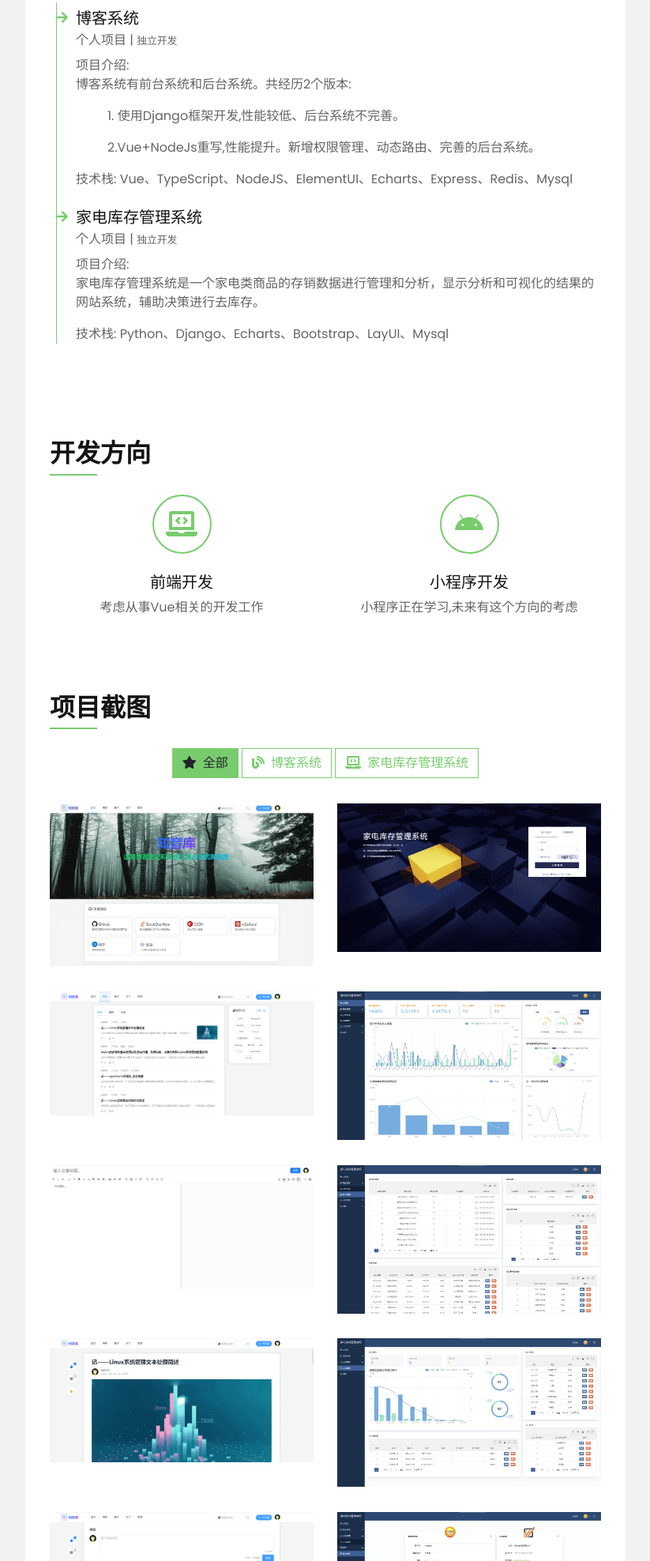
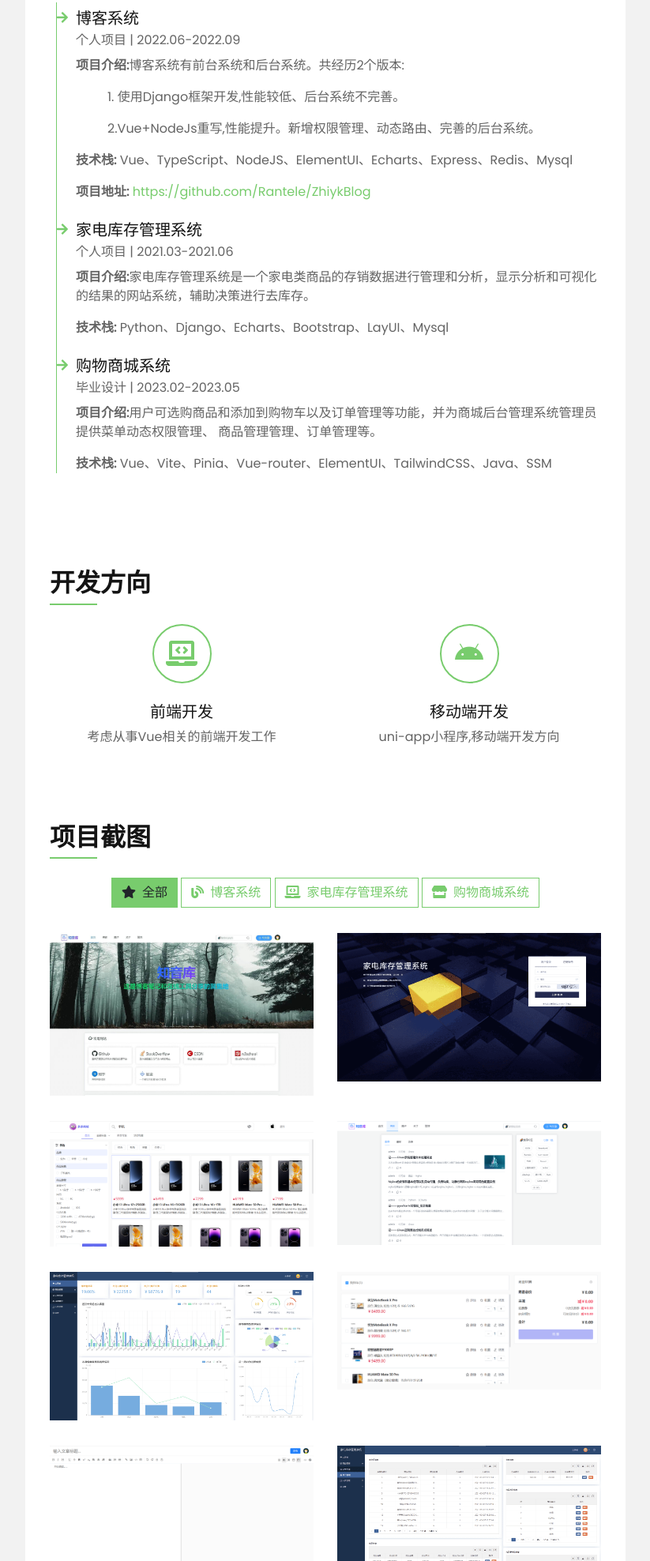
Before and after one commit to Rantele/Rantele.github.io, a plain HTML site: page index.html in a window 1280 px wide. Shown: the part 824-2800 px from the top of the page at 79% size, without its empty margins (418-1241 px from the left). Drawn offline with nearby package versions, Linux system fonts and the light colour scheme; a web font is replaced by a local one.

Commit message:
update resume

```diff
--- a/index.html
+++ b/index.html
@@ -6,7 +6,7 @@
     <meta content="width=device-width, initial-scale=1.0" name="viewport" />
 
     <!-- Favicon -->
-    <link type="image/png" sizes="96x96" rel="icon" href="img/favicon.png">
+    <link type="image/png" sizes="96x96" rel="icon" href="img/favicon.jpg">
 
 
     <!-- Google Fonts -->
@@ -75,7 +75,7 @@
                 </div>
                 <div class="col-sm-6 py-1">
                   <h5 class="d-inline text-primary">年龄:</h5>
-                  23
+                  24
                 </div>
                 <div class="col-sm-6 py-1">
                   <h5 class="d-inline text-primary">邮箱:</h5>
@@ -228,23 +228,34 @@
                 <div class="position-relative mb-4">
                   <i class="fa fa-arrow-right text-primary position-absolute" style="top: 3px; left: -24px"></i>
                   <h5 class="mb-1">博客系统</h5>
-                  <p class="mb-2">个人项目 | <small>独立开发</small></p>
+                  <p class="mb-2">个人项目 | 2022.06-2022.09</p>
                   <p>
-                    项目介绍: <br />博客系统有前台系统和后台系统。共经历2个版本:
+                    <b>项目介绍:</b>博客系统有前台系统和后台系统。共经历2个版本:
                     <ol>1. 使用Django框架开发,性能较低、后台系统不完善。</ol>
                     <ol>2.Vue+NodeJs重写,性能提升。新增权限管理、动态路由、完善的后台系统。</ol>
 
                   </p>
-                  <p>技术栈: Vue、TypeScript、NodeJS、ElementUI、Echarts、Express、Redis、Mysql</p>
+                  <p><b>技术栈:</b> Vue、TypeScript、NodeJS、ElementUI、Echarts、Express、Redis、Mysql</p>
+                  <p><b>项目地址:</b> <a href="https://github.com/Rantele/ZhiykBlog">https://github.com/Rantele/ZhiykBlog</a></p>
                 </div>
                 <div class="position-relative mb-4">
                   <i class="fa fa-arrow-right text-primary position-absolute" style="top: 3px; left: -24px"></i>
                   <h5 class="mb-1">家电库存管理系统</h5>
-                  <p class="mb-2">个人项目 | <small>独立开发</small></p>
+                  <p class="mb-2">个人项目 | 2021.03-2021.06</p>
                   <p>
-                    项目介绍:<br>家电库存管理系统是一个家电类商品的存销数据进行管理和分析，显示分析和可视化的结果的网站系统，辅助决策进行去库存。
+                    <b>项目介绍:</b>家电库存管理系统是一个家电类商品的存销数据进行管理和分析，显示分析和可视化的结果的网站系统，辅助决策进行去库存。
                   </p>
-                  <p>技术栈: Python、Django、Echarts、Bootstrap、LayUI、Mysql</p>
+                  <p><b>技术栈:</b> Python、Django、Echarts、Bootstrap、LayUI、Mysql</p>
+                </div>
+                <div class="position-relative mb-4">
+                  <i class="fa fa-arrow-right text-primary position-absolute" style="top: 3px; left: -24px"></i>
+                  <h5 class="mb-1">购物商城系统</h5>
+                  <p class="mb-2">毕业设计 | 2023.02-2023.05</p>
+                  <p>
+                    <b>项目介绍:</b>用户可选购商品和添加到购物车以及订单管理等功能，并为商城后台管理系统管理员提供菜单动态权限管理、
+                    商品管理管理、订单管理等。
+                  </p>
+                  <p><b>技术栈:</b> Vue、Vite、Pinia、Vue-router、ElementUI、TailwindCSS、Java、SSM</p>
                 </div>
               </div>
             </div>
@@ -262,14 +273,14 @@
               <i class="fa fa-2x fa-laptop-code mx-auto mb-4"></i>
               <h5 class="mb-2">前端开发</h5>
               <p>
-                考虑从事Vue相关的开发工作
+                考虑从事Vue相关的前端开发工作
               </p>
             </div>
             <div class="col-md-6 service-item text-center mb-3">
               <i class="fab fa-2x fa-android mx-auto mb-4"></i>
-              <h5 class="mb-2">小程序开发</h5>
+              <h5 class="mb-2">移动端开发</h5>
               <p>
-                小程序正在学习,未来有这个方向的考虑
+                uni-app小程序,移动端开发方向
               </p>
             </div>
           </div>
@@ -292,6 +303,9 @@
                     </li>
                     <li class="btn btn-outline-primary" data-filter=".second">
                       <i class="fa fa-laptop-code mr-2"></i>家电库存管理系统
+                    </li>
+                    <li class="btn btn-outline-primary" data-filter=".third">
+                      <i class="fa fa-store mr-2"></i>购物商城系统
                     </li>
                   </ul>
                 </div>
@@ -317,6 +331,16 @@
                     </div>
                   </div>
                 </div>
+                <div class="col-md-6 mb-4 portfolio-item third">
+                  <div class="position-relative overflow-hidden mb-2">
+                    <img class="img-fluid w-100" src="img/ddshop_1.png" alt="" />
+                    <div class="portfolio-btn d-flex align-items-center justify-content-center">
+                      <a href="img/ddshop_1.png" data-lightbox="portfolio">
+                        <i class="fa fa-4x fa-plus text-white"></i>
+                      </a>
+                    </div>
+                  </div>
+                </div>
                 <div class="col-md-6 mb-4 portfolio-item first">
                   <div class="position-relative overflow-hidden mb-2">
                     <img class="img-fluid w-100" src="img/blog_2.png" alt="" />
@@ -337,6 +361,16 @@
                     </div>
                   </div>
                 </div>
+                <div class="col-md-6 mb-4 portfolio-item third">
+                  <div class="position-relative overflow-hidden mb-2">
+                    <img class="img-fluid w-100" src="img/ddshop_2.png" alt="" />
+                    <div class="portfolio-btn d-flex align-items-center justify-content-center">
+                      <a href="img/ddshop_2.png" data-lightbox="portfolio">
+                        <i class="fa fa-4x fa-plus text-white"></i>
+                      </a>
+                    </div>
+                  </div>
+                </div>
                 <div class="col-md-6 mb-4 portfolio-item first">
                     <div class="position-relative overflow-hidden mb-2">
                       <img class="img-fluid w-100" src="img/blog_3.png" alt="" />
@@ -352,6 +386,16 @@
                       <img class="img-fluid w-100" src="img/hea_ims_3.png" alt="" />
                       <div class="portfolio-btn d-flex align-items-center justify-content-center">
                         <a href="img/hea_ims_3.png" data-lightbox="portfolio">
+                          <i class="fa fa-4x fa-plus text-white"></i>
+                        </a>
+                      </div>
+                    </div>
+                  </div>
+                  <div class="col-md-6 mb-4 portfolio-item third">
+                    <div class="position-relative overflow-hidden mb-2">
+                      <img class="img-fluid w-100" src="img/ddshop_3.png" alt="" />
+                      <div class="portfolio-btn d-flex align-items-center justify-content-center">
+                        <a href="img/ddshop_3.png" data-lightbox="portfolio">
                           <i class="fa fa-4x fa-plus text-white"></i>
                         </a>
                       </div>
```
Also changed, not shown: index_en.html (+38 -5 lines), img/ddshop_1.png (added), img/ddshop_2.png (added), img/ddshop_3.png (added), img/favicon.jpg (added).
